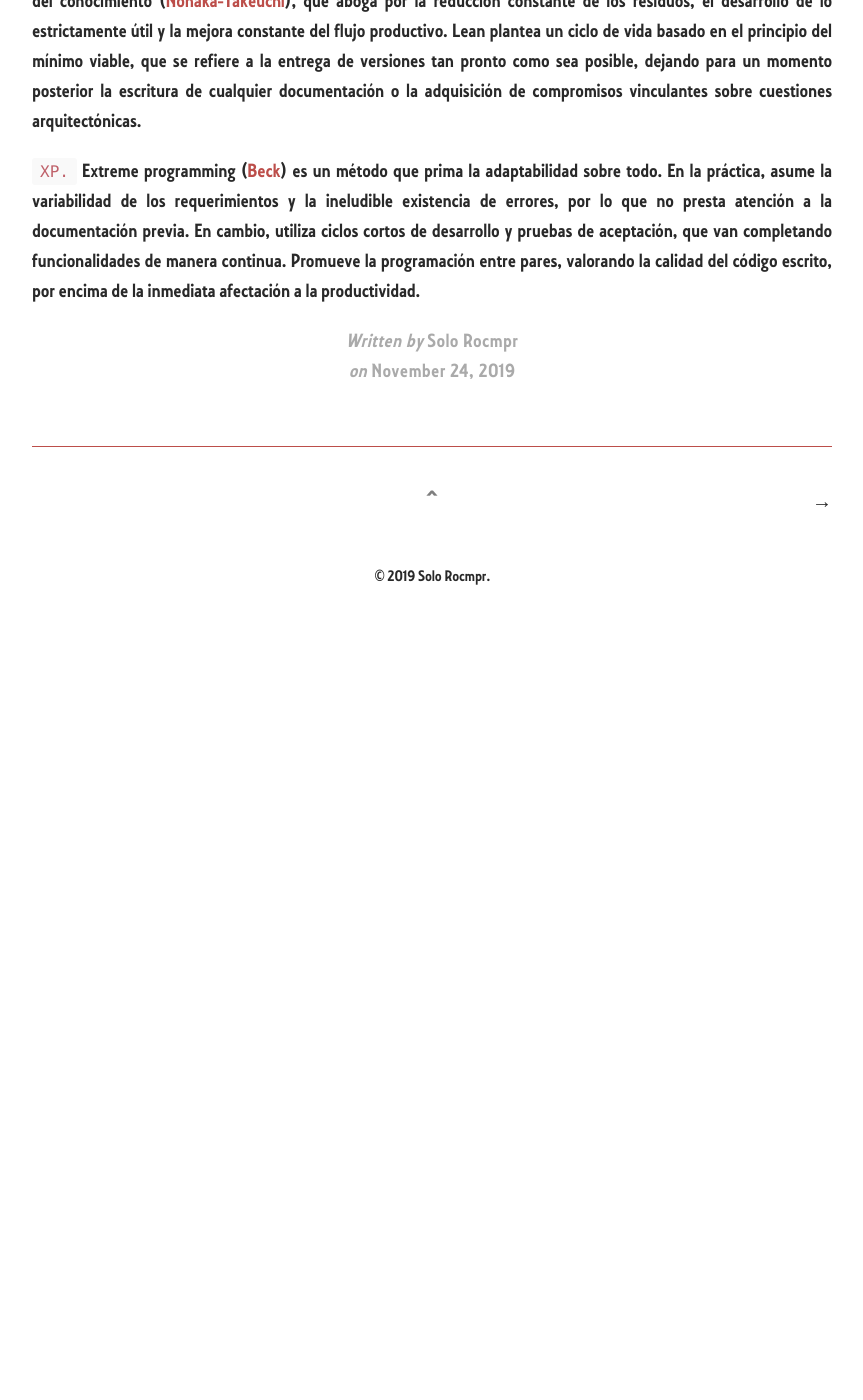
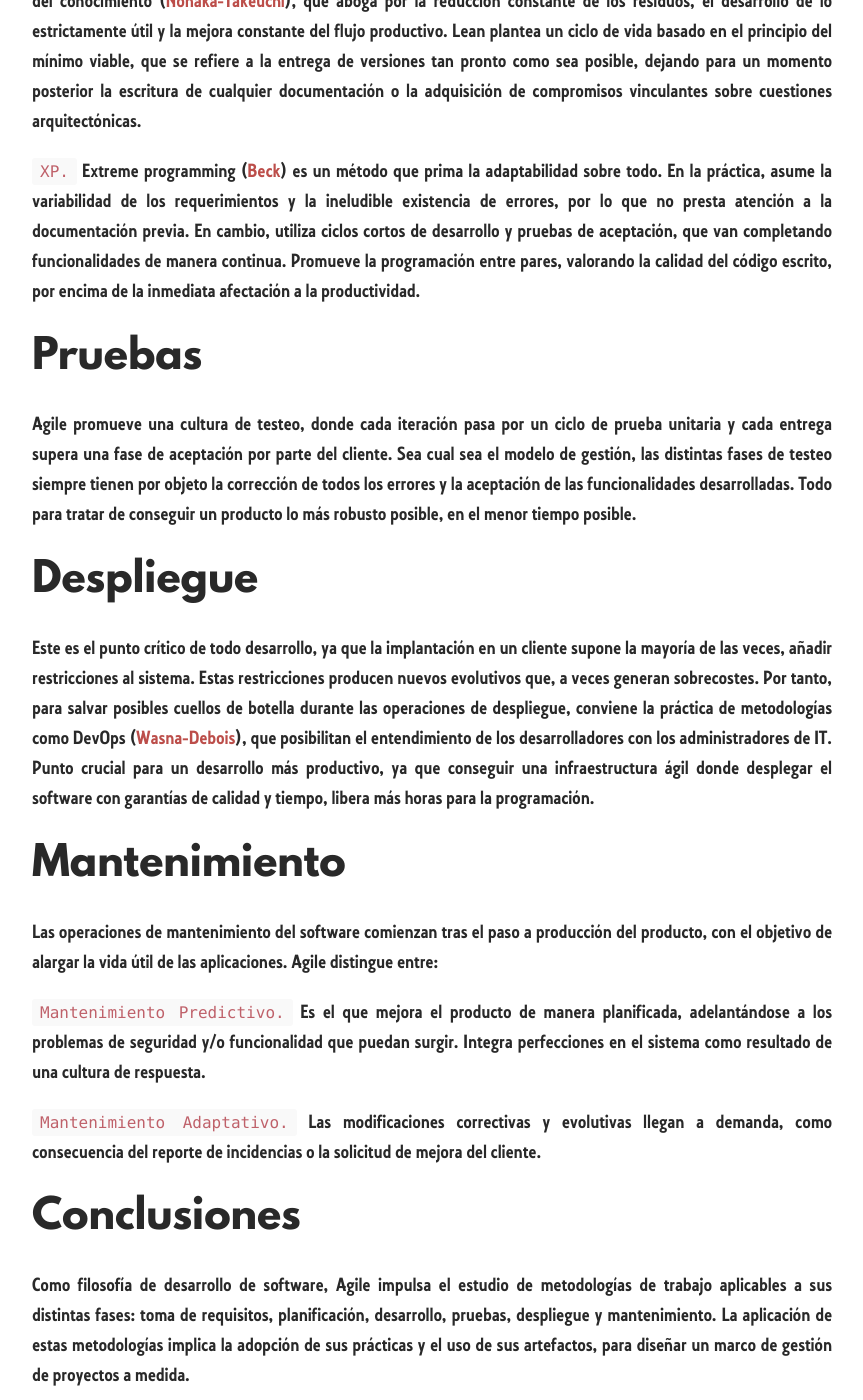
Before and after one commit to Rocmpr/blog, a Jekyll site: the page built from _posts/2019-11-24-Una-Mirada-Ágil.md, in a window 1280 px wide and 1400 px high, scrolled down 3648 px. Shown: the whole window, without its empty margins (208-1071 px from the left). Built offline with Jekyll 4.4.1, drawn with Linux system fonts in a browser that asks for light colours; our own code applies the rules of GitHub Pages for plain Markdown files; before the commit the page ends 4278 px from its top, so only the background shows below that; some of the changed text lies outside the part shown.

Commit message:
Update 2019-11-24-Una-Mirada-Ágil.md

```diff
--- a/_posts/2019-11-24-Una-Mirada-Ágil.md
+++ b/_posts/2019-11-24-Una-Mirada-Ágil.md
@@ -58,3 +58,34 @@ El ciclo de vida de las metodologías ágiles de desarrollo tiene un carácter r
 `Lean.` Adaptación occidental (<a href="https://procognita.com/post/mary-poppendieck-four-metaphors-of-lean-403/" target="_blank">Poppendieck</a>) al campo del desarrollo de software, del modelo japonés de gestión del conocimiento (<a href="https://es.wikibooks.org/wiki/Gesti%C3%B3n_del_conocimiento/Modelo_de_creaci%C3%B3n_del_Conocimiento/Teor%C3%ADa_de_creaci%C3%B3n_de_conocimiento_por_Nonaka_y_Takeuchi" target="_blank">Nonaka-Takeuchi</a>), que aboga por la reducción constante de los residuos, el desarrollo de lo estrictamente útil y la mejora constante del flujo productivo. Lean plantea un ciclo de vida basado en el principio del mínimo viable, que se refiere a la entrega de versiones tan pronto como sea posible, dejando para un momento posterior la escritura de cualquier documentación o la adquisición de compromisos vinculantes sobre cuestiones arquitectónicas.
 
 `XP.` Extreme programming (<a href="https://es.wikipedia.org/wiki/Kent_Beck" target="_blank">Beck</a>) es un método que prima la adaptabilidad sobre todo. En la práctica, asume la variabilidad de los requerimientos y la ineludible existencia de errores, por lo que no presta atención a la documentación previa. En cambio, utiliza ciclos cortos de desarrollo y pruebas de aceptación, que van completando funcionalidades de manera continua. Promueve la programación entre pares, valorando la calidad del código escrito, por encima de la inmediata afectación a la productividad.
+
+# Pruebas
+
+Agile promueve una cultura de testeo, donde cada iteración pasa por un ciclo de prueba unitaria y cada entrega supera una fase de aceptación por parte del cliente. Sea cual sea el modelo de gestión, las distintas fases de testeo siempre tienen por objeto la corrección de todos los errores y la aceptación de las funcionalidades desarrolladas. Todo para tratar de conseguir un producto lo más robusto posible, en el menor tiempo posible.
+
+# Despliegue
+
+Este es el punto crítico de todo desarrollo, ya que la implantación en un cliente supone la mayoría de las veces, añadir restricciones al sistema. Estas restricciones producen nuevos evolutivos que, a veces generan sobrecostes. Por tanto, para salvar posibles cuellos de botella durante las operaciones de despliegue, conviene la práctica de metodologías como DevOps (<a href="https://es.wikipedia.org/wiki/DevOps" target="_blank">Wasna-Debois</a>), que posibilitan el entendimiento de los desarrolladores con los administradores de IT. Punto crucial para un desarrollo más productivo, ya que conseguir una infraestructura ágil donde desplegar el software con garantías de calidad y tiempo, libera más horas para la programación.
+
+# Mantenimiento
+
+Las operaciones de mantenimiento del software comienzan tras el paso a producción del producto, con el objetivo de alargar la vida útil de las aplicaciones. Agile distingue entre:
+
+`Mantenimiento Predictivo.` Es el que mejora el producto de manera planificada, adelantándose a los problemas de seguridad y/o funcionalidad que puedan surgir. Integra perfecciones en el sistema como resultado de una cultura de respuesta.
+
+`Mantenimiento Adaptativo.` Las modificaciones correctivas y evolutivas llegan a demanda, como consecuencia del reporte de incidencias o la solicitud de mejora del cliente.
+
+# Conclusiones
+
+Como filosofía de desarrollo de software, Agile impulsa el estudio de metodologías de trabajo aplicables a sus distintas fases: toma de requisitos, planificación, desarrollo, pruebas, despliegue y mantenimiento. La aplicación de estas metodologías implica la adopción de sus prácticas y el uso de sus artefactos, para diseñar un marco de gestión de proyectos a medida.
+
+Una forma ágil de afrontar la gestión de un proyecto de desarrollo de software sería la siguiente:
+
+* Elegir el enfoque de gestión adecuado a nuestro proyecto.
+* Realizar una planificación inicial abierta.
+* Determinar acertadamente el alcance de los requisitos a tomar.
+* Asegurar desde el principio el entorno de despliegue.
+* Decidir sobre la metodología de desarrollo a seguir.
+* Completar pruebas en cada iteración.
+* Diseñar y ejecutar las operaciones de despliegue de manera correcta.
+* Decidir la operativa para el sostenimiento de la vida útil del producto.
```
